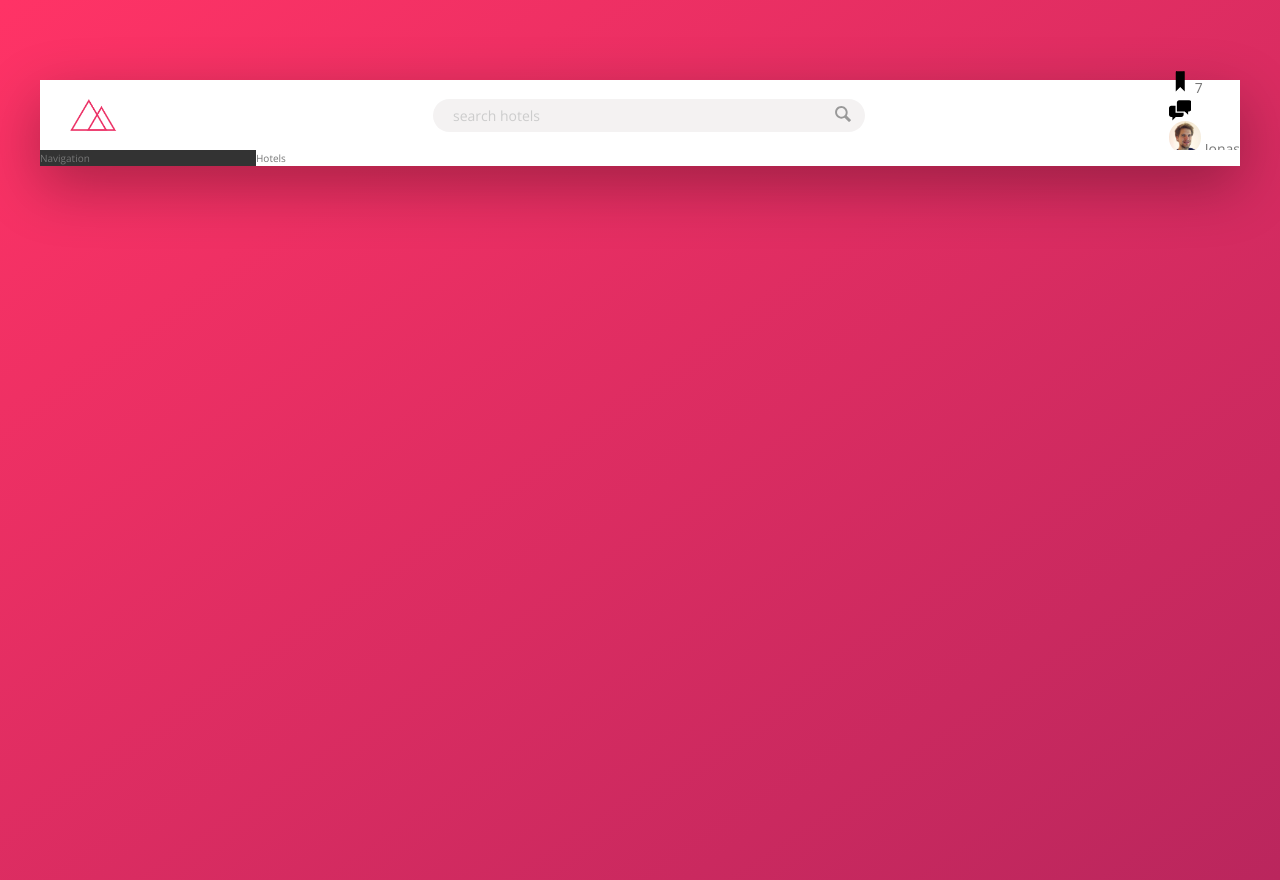
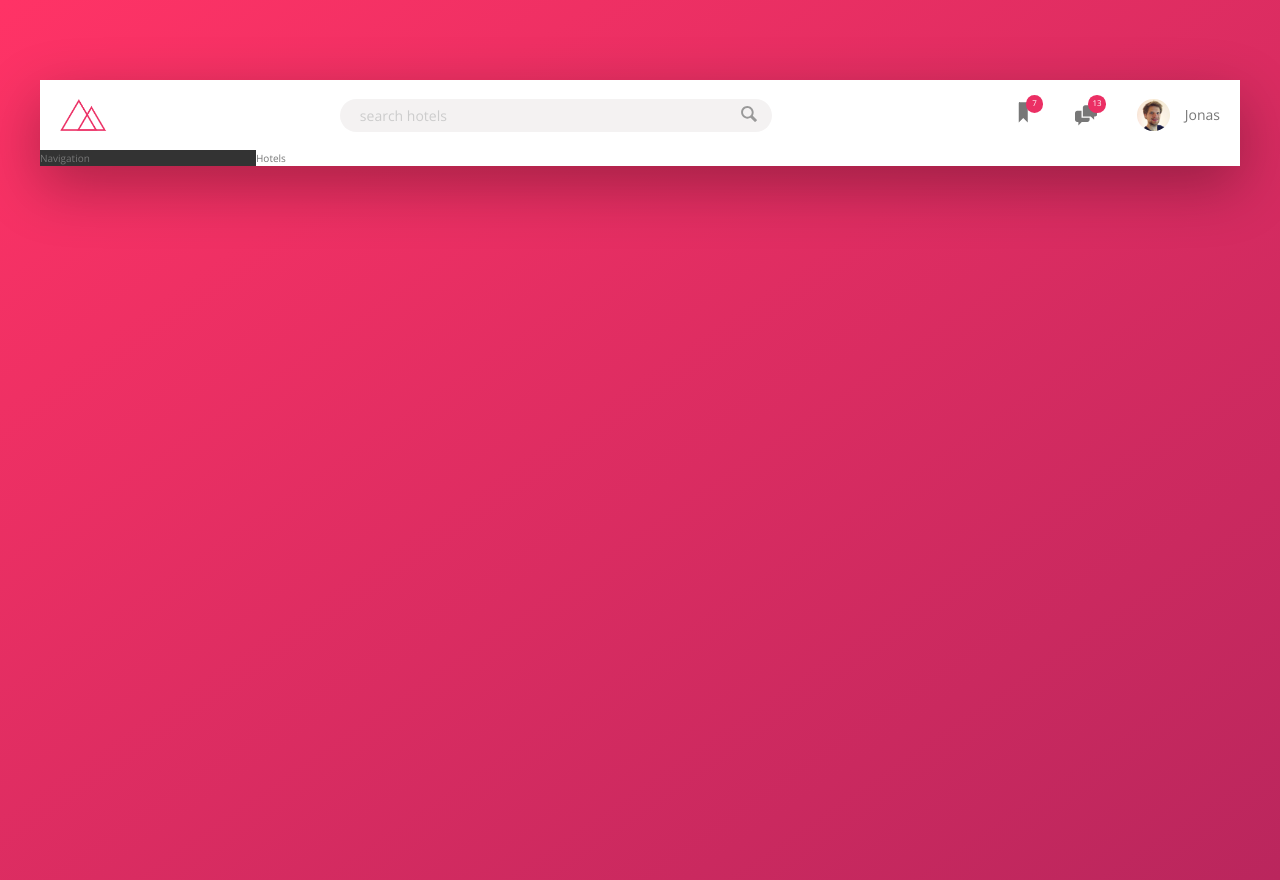
Before and after one commit to diegolopes98/trillo, a website: page index.html in a window 1280 px wide. Drawn offline with nearby package versions, Linux system fonts and the light colour scheme; files that its build step writes are made by us from their sources.

Commit message:
finished header

```diff
--- a/index.html
+++ b/index.html
@@ -31,16 +31,16 @@
                   <svg class="user-nav__icon">
                     <use xlink:href="img/sprite.svg#icon-bookmark"></use>
                   </svg>
-                  <span class="user-nav__notification">7</span>
                 </div>
+                <span class="user-nav__notification">7</span>
               </div>
               <div class="user-nav__icon-box">
                 <div class="user-nav__icon">
                   <svg class="user-nav__icon">
                     <use xlink:href="img/sprite.svg#icon-chat"></use>
                   </svg>
-                  <span class="user-nav__notification">13</span>
                 </div>
+                <span class="user-nav__notification">13</span>
               </div>
               <div class="user-nav__user">
                 <img src="img/user.jpg" alt="user photo" class="user-nav__user-photo">
--- a/sass/_components.scss
+++ b/sass/_components.scss
@@ -2,7 +2,7 @@
 // Logo
 .logo {
   height: 3.25rem;
-  margin-left: 3rem;
+  margin-left: 2rem;
 }
 
 //////////////////////////////////////////
@@ -63,29 +63,50 @@
 //////////////////////////////////////////
 // User Navigation
 .user-nav {
+  align-self: stretch;
+  display: flex;
+
+  & > * {
+    padding: 0 2rem;
+    cursor: pointer;
+    height: 100%;
+
+    display: flex;
+    align-items: center;
+  }
+
+  & > *:hover {
+      background-color: var(--color-grey-light-2);
+  }
+
   &__icon-box {
-
+    position: relative;
   }
 
   &__icon {
     height: 2.25rem;
     width: 2.25rem;
+    fill: var(--color-grey-dark-2);
   }
 
   &__notification {
-
-  }
-
-  &__user {
-
+    font-size: .8rem;
+    height: 1.75rem;
+    width: 1.75rem;
+    border-radius: 50%;
+    background-color: var(--color-primary);
+    color: #FFF;
+    position: absolute;
+    top: 1.5rem;
+    right: 1.15rem;
+    display: flex;
+    justify-content: center;
+    align-items: center;
   }
 
   &__user-photo {
     height: 3.25rem;
     border-radius: 50%;
-  }
-
-  &__user-name {
-
+    margin-right: 1.5rem;
   }
 }
```
